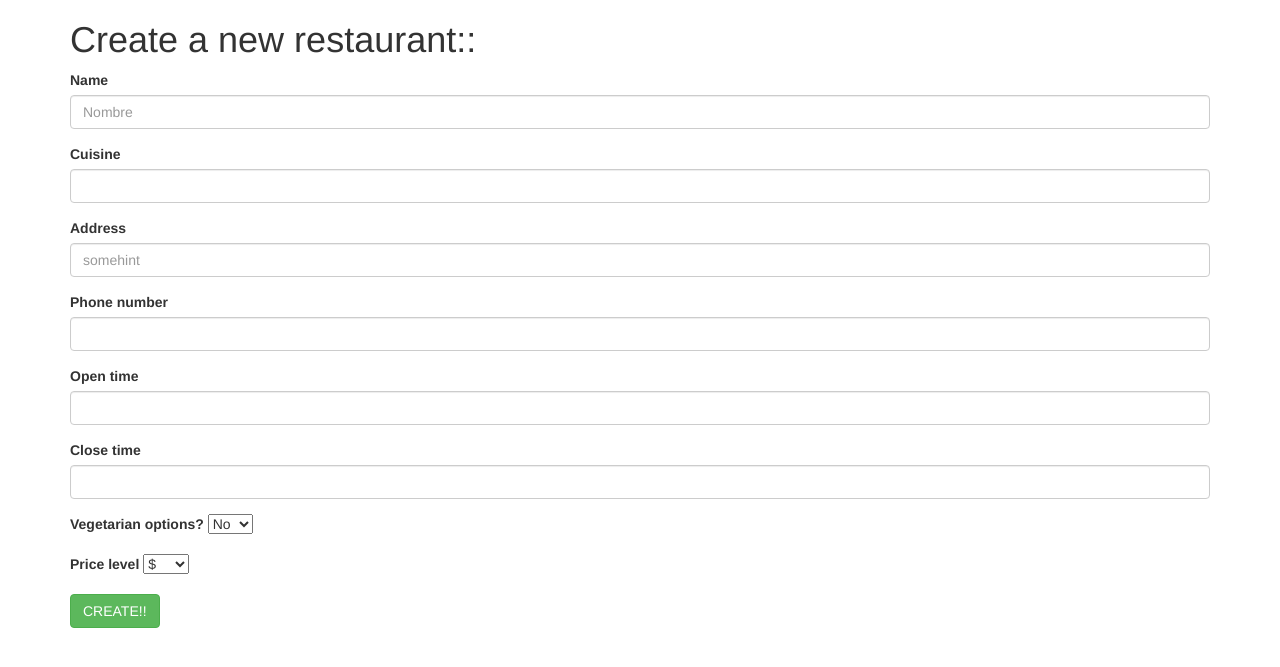
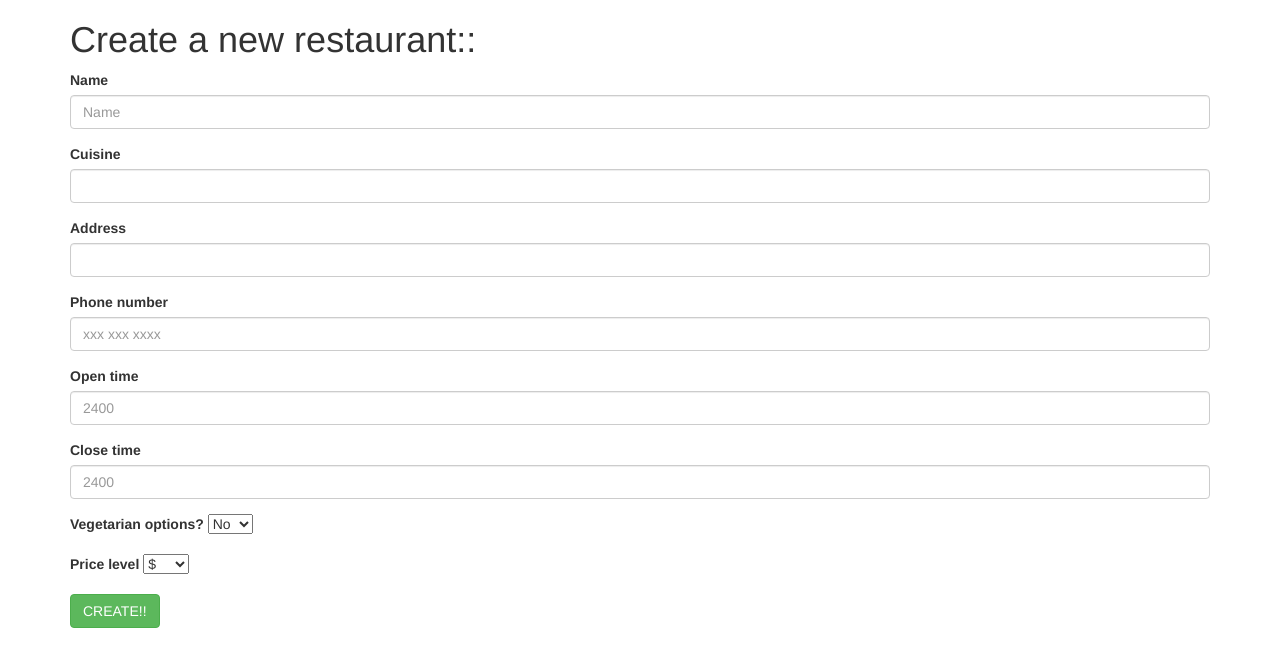
Before and after one commit to kbulloch/Epifoodus, a PHP site: template views/restaurant_form.twig in a window 1280 px wide. Shown: the top 667 px of the page. Run offline with PHP 8.4, Linux system fonts and the light colour scheme; the template is opened without the code that fills it, so the values that code supplies are empty; some libraries are stand-ins or nearby versions.

Commit message:
edit restaurant_form.twig

```diff
--- a/views/restaurant_form.twig
+++ b/views/restaurant_form.twig
@@ -11,7 +11,7 @@
 
             <div class="form-group">
                 <label for="name">Name</label>
-                <input placeholder="Nombre" type="text" name="name" class="form-control" required>
+                <input placeholder="Name" type="text" name="name" class="form-control" required>
             </div>
 
             <div class="form-group">
@@ -22,22 +22,22 @@
 
             <div class="form-group">
                 <label for="address">Address</label>
-                <input placeholder="somehint" type="text" name="address" class="form-control">
+                <input type="text" name="address" class="form-control">
             </div>
 
             <div class="form-group">
                 <label for="phone">Phone number</label>
-                <input type="text" name="phone" class="form-control">
+                <input placeholder="xxx xxx xxxx" type="text" name="phone" class="form-control">
             </div>
 
             <div class="form-group">
                 <label for="opentime">Open time</label>
-                <input type="number" name="opentime" class="form-control">
+                <input placeholder="2400" type="number" name="opentime" class="form-control">
             </div>
 
             <div class="form-group">
                 <label for="closetime">Close time</label>
-                <input type="number" name="closetime" class="form-control">
+                <input placeholder="2400" type="number" name="closetime" class="form-control">
             </div>
 
             <div class="form-group">
```
